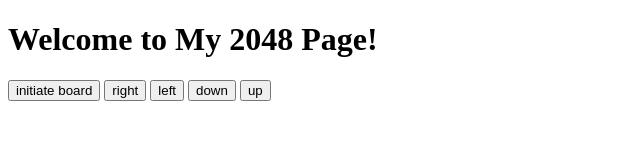
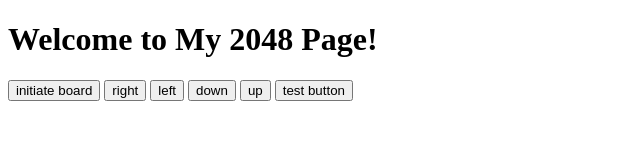
Before and after one commit to BetzalelTusk/Create-Task, a website: page createTask_HTML_7.html in a window 1280 px wide. Shown: the whole page, without its empty margins (0-640 px from the left). Drawn offline with Linux system fonts and the light colour scheme.

Commit message:
test button for addTile()

```diff
--- a/createTask_7.js
+++ b/createTask_7.js
@@ -188,7 +188,8 @@ function updateHTML() {
 }
 
 function addTile() {
-  let randomInsert = Math.floor(Math.random() * DIMENSION); // we need to make sure that this number is only a 2 or 4
+  let randomInsert = Math.floor(Math.random() * 2); // we need to make sure that this number is only a 2 or 4
+  console.log(randomInsert);
   let randomLocation = Math.floor(Math.random() * DIMENSION);
   // we have this new let to determine where the "randomInsert" is going to go.
   //keep in mind that the location that were will be putting the "randomInsert" in MUST be a 0, as a 0 is a placeholder.
--- a/createTask_HTML_7.html
+++ b/createTask_HTML_7.html
@@ -34,6 +34,7 @@
     <button onclick="buttonClickL()">left</button>
     <button onclick="buttonClickD()">down</button>
     <button onclick="buttonClickU()">up</button>
+    <button onclick="addTile()">test button</button>
     <script src="createTask_7.js"></script>
   </body>
 </html>
```
